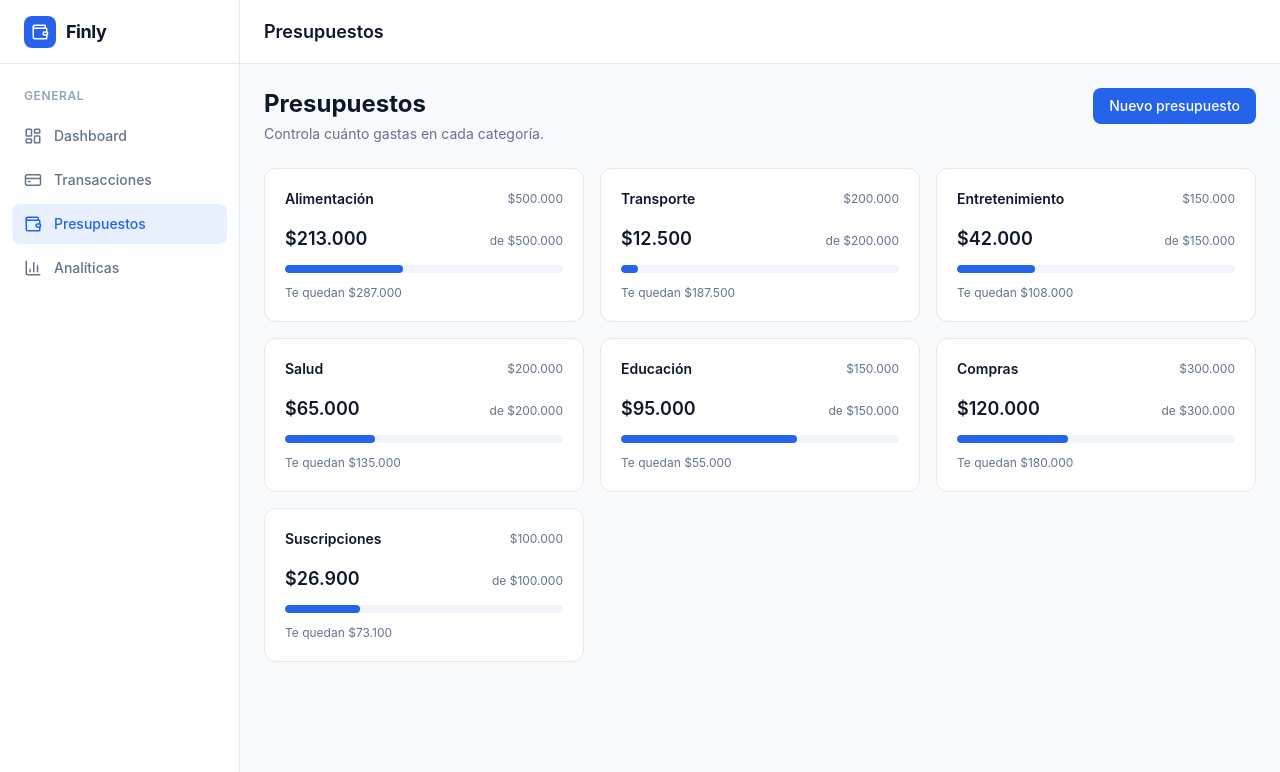
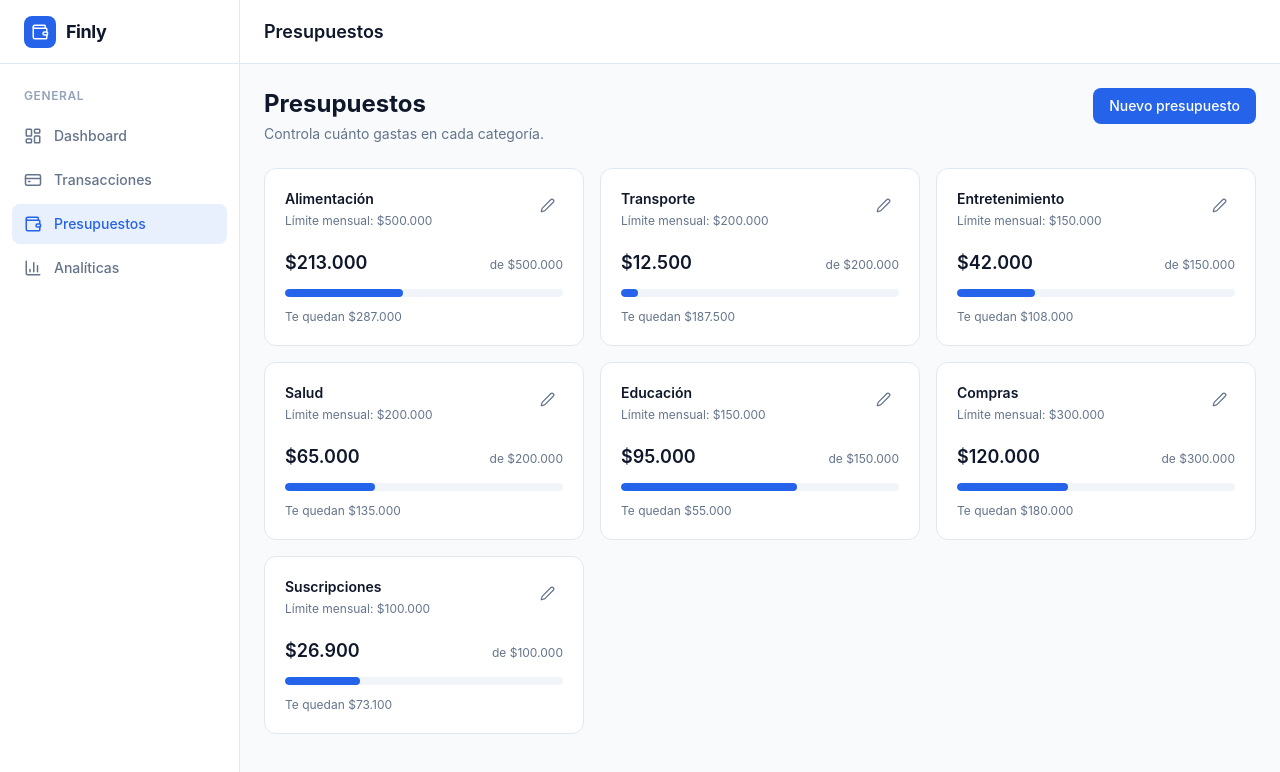
Before and after one commit to juanfeoru/finly, a React (Vite) app: page /budgets in a window 1280 px wide. Shown: the top 772 px of the page. Built offline with nearby package versions, Linux system fonts and the light colour scheme.

Commit message:
feat: add budget editing

```diff
--- a/src/components/budgets/AddBudgetForm.tsx
+++ b/src/components/budgets/AddBudgetForm.tsx
@@ -6,6 +6,7 @@ import { EXPENSE_CATEGORIES } from "../../constants/categories";
 interface AddBudgetFormProps {
   onCancel: () => void;
   onAddBudget: (budget: Budget) => boolean;
+  budgetToEdit?: Budget | null;
 }
 
 interface FormData {
@@ -31,6 +32,7 @@ const CATEGORY_NAMES: Record<TransactionCategory, string> = {
 export default function AddBudgetForm({
   onCancel,
   onAddBudget,
+  budgetToEdit,
 }: AddBudgetFormProps) {
   const [formData, setFormData] = useState<FormData>({
     category: "food",
@@ -63,7 +65,7 @@ export default function AddBudgetForm({
         <section className="w-full max-w-md rounded-xl border border-border bg-surface p-5 shadow-xl">
           <div className="mb-5">
             <h3 className="font-semibold text-primary-text">
-              Nuevo presupuesto
+              {budgetToEdit ? "Editar presupuesto" : "Nuevo presupuesto"}
             </h3>
 
             <p className="mt-1 text-sm text-secondary">
@@ -178,7 +180,7 @@ export default function AddBudgetForm({
                 type="submit"
                 className="rounded-lg bg-primary px-4 py-2 text-sm font-medium text-white transition-colors hover:bg-primary/90 cursor-pointer"
               >
-                Crear presupuesto
+                {budgetToEdit ? "Guardar cambios" : "Crear presupuesto"}
               </button>
             </div>
           </form>
--- a/src/components/budgets/BudgetCard.tsx
+++ b/src/components/budgets/BudgetCard.tsx
@@ -1,9 +1,11 @@
+import { Edit2 } from "lucide-react";
 import type { TransactionCategory } from "../../types/transaction";
 
 interface BudgetCardProps {
   category: TransactionCategory;
   limit: number;
   spent: number;
+  onEdit: () => void;
 }
 
 const CATEGORY_NAMES: Record<TransactionCategory, string> = {
@@ -25,23 +27,35 @@ export default function BudgetCard({
   category,
   limit,
   spent,
+  onEdit,
 }: BudgetCardProps) {
   const percentage = Math.min((spent / limit) * 100, 100);
   const remaining = Math.max(limit - spent, 0);
 
   return (
     <div className="rounded-xl border border-border bg-surface p-5">
-      <div className="flex items-center justify-between gap-4">
-        <h3 className="text-sm font-semibold text-primary-text">
-          {CATEGORY_NAMES[category]}
-        </h3>
+      <div className="flex items-start justify-between gap-4">
+        <div className="min-w-0">
+          <h3 className="text-sm font-semibold text-primary-text">
+            {CATEGORY_NAMES[category]}
+          </h3>
 
-        <span className="text-xs text-secondary">
-          ${limit.toLocaleString("es-CO")}
-        </span>
+          <p className="mt-1 text-xs text-secondary">
+            Límite mensual: ${limit.toLocaleString("es-CO")}
+          </p>
+        </div>
+
+        <button
+          type="button"
+          onClick={onEdit}
+          className="flex size-8 shrink-0 items-center justify-center rounded-lg text-secondary transition-colors hover:bg-surface-hover hover:text-primary-text cursor-pointer"
+          aria-label="Editar presupuesto"
+        >
+          <Edit2 size={15} />
+        </button>
       </div>
 
-      <div className="mt-4 flex items-baseline justify-between gap-3">
+      <div className="mt-5 flex items-baseline justify-between gap-3">
         <p className="text-lg font-semibold text-primary-text">
           ${spent.toLocaleString("es-CO")}
         </p>
--- a/src/pages/Budgets.tsx
+++ b/src/pages/Budgets.tsx
@@ -16,8 +16,18 @@ export default function Budgets() {
     useOutletContext<AppLayoutContext>();
 
   const [isAdding, setIsAdding] = useState(false);
+  const [budgetToEdit, setBudgetToEdit] = useState<Budget | null>(null);
 
   function handleAddBudget(budget: Budget) {
+    if (budgetToEdit) {
+      setBudgets((prev) =>
+        prev.map((item) => (item.id === budget.id ? budget : item)),
+      );
+
+      setBudgetToEdit(null);
+      return true;
+    }
+
     const alreadyExists = budgets.some(
       (item) => item.category === budget.category,
     );
@@ -68,6 +78,10 @@ export default function Budgets() {
               category={budget.category}
               limit={budget.limit}
               spent={spent}
+              onEdit={() => {
+                setBudgetToEdit(budget);
+                setIsAdding(true);
+              }}
             />
           );
         })}
@@ -75,7 +89,11 @@ export default function Budgets() {
 
       {isAdding && (
         <AddBudgetForm
-          onCancel={() => setIsAdding(false)}
+          budgetToEdit={budgetToEdit}
+          onCancel={() => {
+            setIsAdding(false);
+            setBudgetToEdit(null);
+          }}
           onAddBudget={handleAddBudget}
         />
       )}
```
